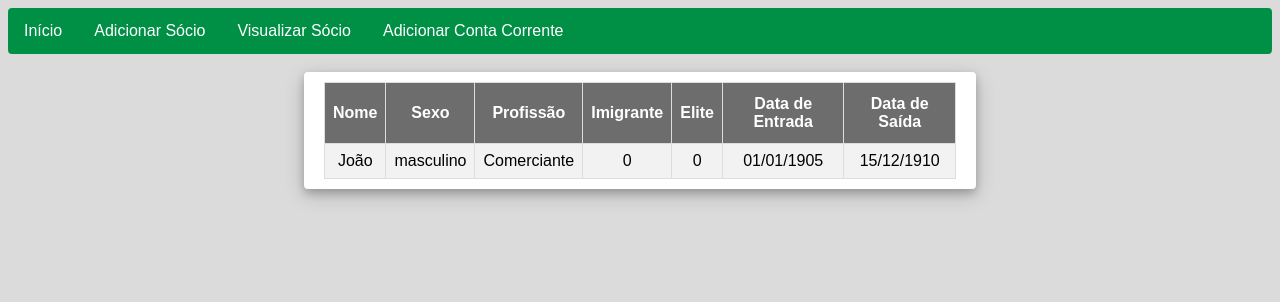
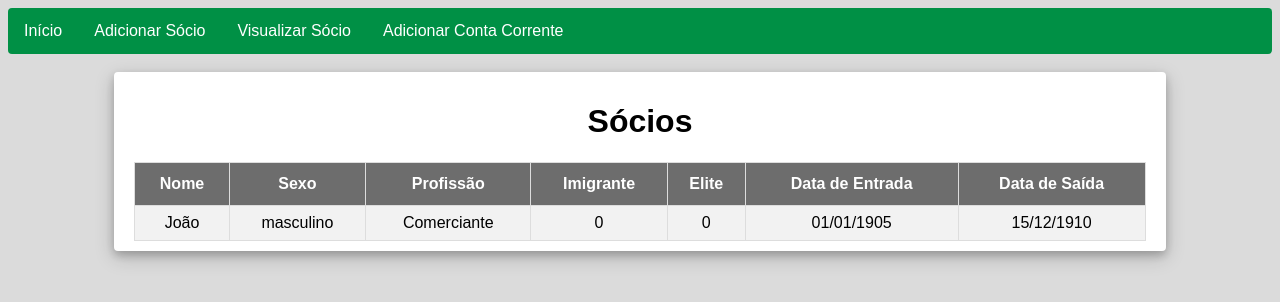
Before and after one commit to dearaujobruno/mutualismo, a CodeIgniter app: page /mutualismo/visualizar-socio in a window 1280 px wide. Shown: the top 302 px of the page. Run offline with CodeIgniter, Linux system fonts and the light colour scheme; data comes from the database, SQL or seed files in the repository.

Commit message:
correção de título

```diff
--- a/application/views/adiciona_contacorrente.php
+++ b/application/views/adiciona_contacorrente.php
@@ -13,7 +13,7 @@ defined('BASEPATH') OR exit('No direct script access allowed');
 	<br>
 
 	<div class="blococentral">
-		<center><h1>Adicionar Conta Corrente</h1></center>
+		<h1>Adicionar Conta Corrente</h1>
 
 		<?php echo form_open('adicionar-conta') ?>
 			<label class="titulos" for="id_socio">Escolha um sócio</label><br>
--- a/application/views/adiciona_socio.php
+++ b/application/views/adiciona_socio.php
@@ -13,7 +13,7 @@ defined('BASEPATH') OR exit('No direct script access allowed');
 	<br>
 
 	<div class="blococentral">
-		<center><h1>Adicionar Sócio</h1></center>
+		<h1>Adicionar Sócio</h1>
 
 		<?php echo form_open('adicionar-socio') ?>
 
--- a/application/views/visualiza_socio.php
+++ b/application/views/visualiza_socio.php
@@ -14,8 +14,8 @@ defined('BASEPATH') OR exit('No direct script access allowed');
 
 
 	<center>
-		<div class="blococentral">
-
+		<div class="blococentral" style="width: 80%;">
+			<h1>Sócios</h1>
 
 
 			<table class="tabela">
```
Lines whose indentation alone changed are shown as unchanged.
